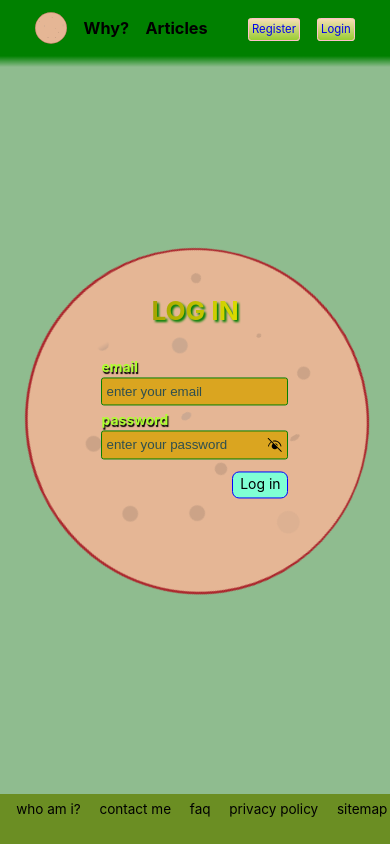
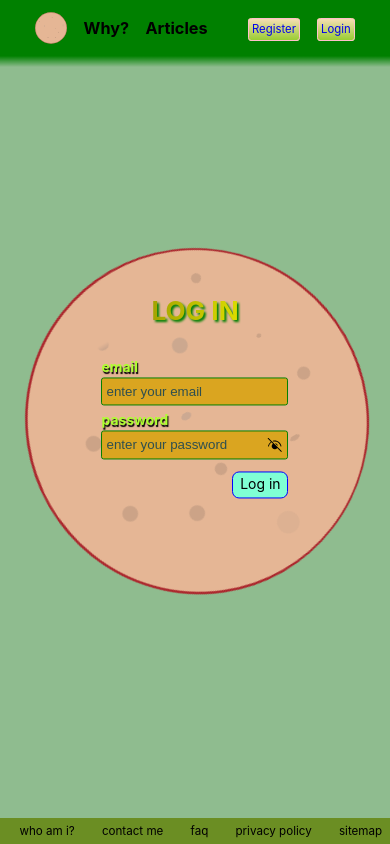
Before and after one commit to CSnackerman/blogologna, a Nuxt app: page /login in a window 390 px wide. Built offline with nearby package versions, Linux system fonts and the light colour scheme; no server answers.

Commit message:
fix padding on mobile

```diff
--- a/components/NavigationFooter.vue
+++ b/components/NavigationFooter.vue
@@ -21,6 +21,13 @@
     padding-bottom: 2em;
   }
 
+  @media only screen and (max-width: 600px) {
+    nav {
+      padding: 0.5em;
+      font-size: 0.6em;
+    }
+  }
+
   a {
     all: unset;
     cursor: pointer;
```
